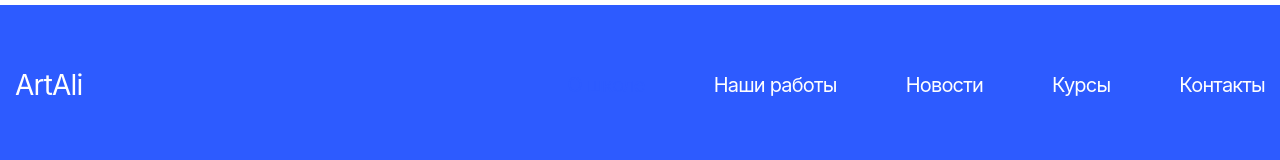
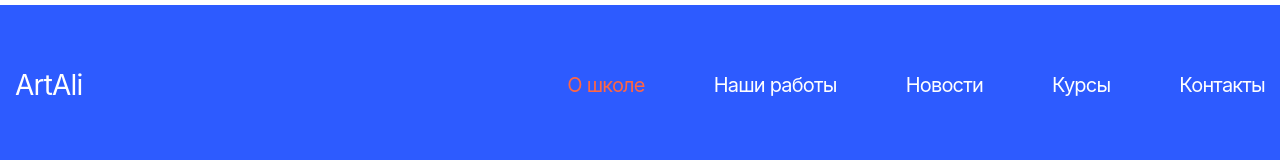
Before and after one commit to Unleashed97/artali, a website: page src/index.html in a window 1280 px wide. In both pictures the pointer is over the link 606 px from the left and 2120 px from the top of the page. Shown: the part 2035-2195 px from the top of the page. Drawn offline with nearby package versions, Linux system fonts and the light colour scheme; files that its build step writes are made by us from their sources; files whose address does not match are found by name.

Commit message:
fix: footer nav hover

```diff
--- a/src/scss/components/nav.scss
+++ b/src/scss/components/nav.scss
@@ -10,6 +10,12 @@
             @media (max-width: $sm) {
                 flex-direction: column;
                 gap: 20px;
+            }
+        }
+
+        .nav__link {
+            &:hover {
+                color: $colors-red;
             }
         }
     }
```
Also changed, not shown: dist/css/style.min.css.
